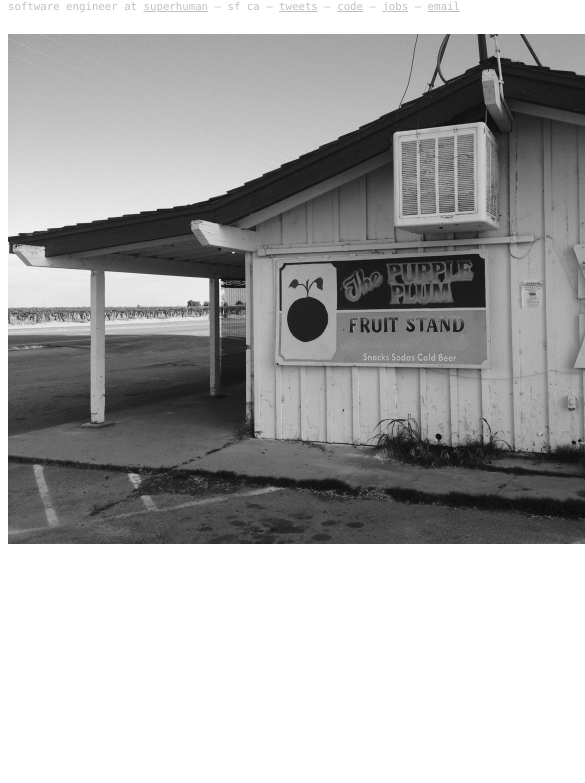
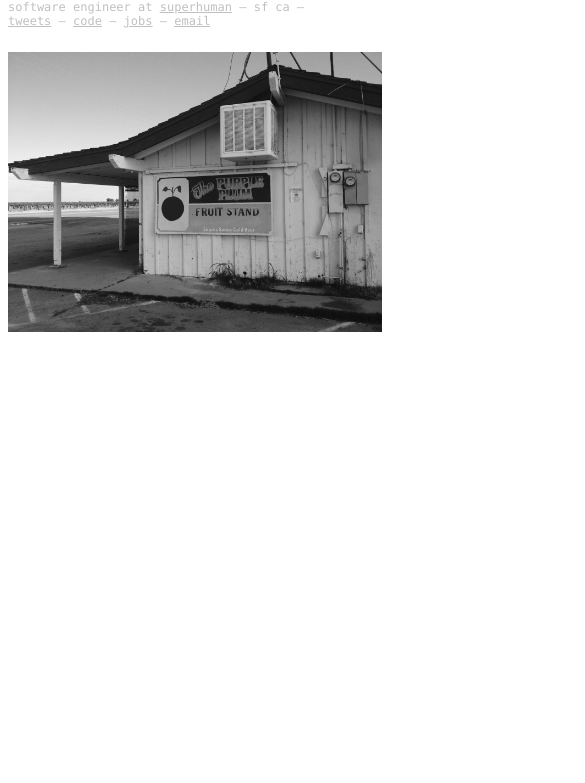
Before and after one commit to gshahbazian/website, a plain HTML site: page index.html in a window 390 px wide. Shown: the part 61-844 px from the top of the page, 585 px wide, since content can reach past the window. Drawn offline with Linux system fonts and the light colour scheme.

Commit message:
responsive

```diff
--- a/index.html
+++ b/index.html
@@ -2,20 +2,22 @@
 <html>
 	<head>
 		<link rel="stylesheet" type="text/css" href="resources/style.css" media="screen" />
-		<meta name="viewport" content="width=680, initial-scale=0.5, minimum-scale=0.45" />
+		<meta name="viewport" content="initial-scale=1.0, width=device-width" />
 		<title>Gabe Shahbazian</title>
 	</head>
 	<body>
 		<div id="content">
 			<h1>Gabe Shahbazian</h1>
-			<h6>software engineer at
-				<a href="https://superhuman.com">superhuman</a> &ndash;
-				sf ca &ndash;
-				<a href="http://twitter.com/gshapaz">tweets</a> &ndash;
-				<a href="https://github.com/gshahbazian">code</a> &ndash;
-				<a href="https://www.linkedin.com/in/gabeshahbazian/">jobs</a> &ndash;
-				<a href="mailto:gabeshahbazian@gmail.com">email</a>
-			</h6>
+			<h2>
+				<span>software engineer at <a href="https://superhuman.com">superhuman</a> &ndash;</span>
+				<span>sf ca &ndash;</span>
+				<span>
+					<a href="http://twitter.com/gshapaz">tweets</a> &ndash;
+					<a href="https://github.com/gshahbazian">code</a> &ndash;
+					<a href="https://www.linkedin.com/in/gabeshahbazian/">jobs</a> &ndash;
+					<a href="mailto:gabeshahbazian@gmail.com">email</a>
+				</span>
+			</h2>
 			<img src="resources/purpleplum.jpg" alt="Purple Plum">
 		</div>
 	</body>
--- a/resources/style.css
+++ b/resources/style.css
@@ -5,6 +5,7 @@ body {
 
 #content {
 	width: 680px;
+	max-width: 100%;
 	margin: 0 auto;
 }
 
@@ -14,13 +15,18 @@ h1 {
 	color: purple;
 }
 
-h6 {
+h2 {
+	font-size: 0.75em;
 	margin: 0.34em 0 2em 0;
 	font-weight: normal;
 	color: silver;
 }
 
-h6 a {
+h2 span {
+	white-space: nowrap;
+}
+
+a {
 	color: silver;
 }
 
```
